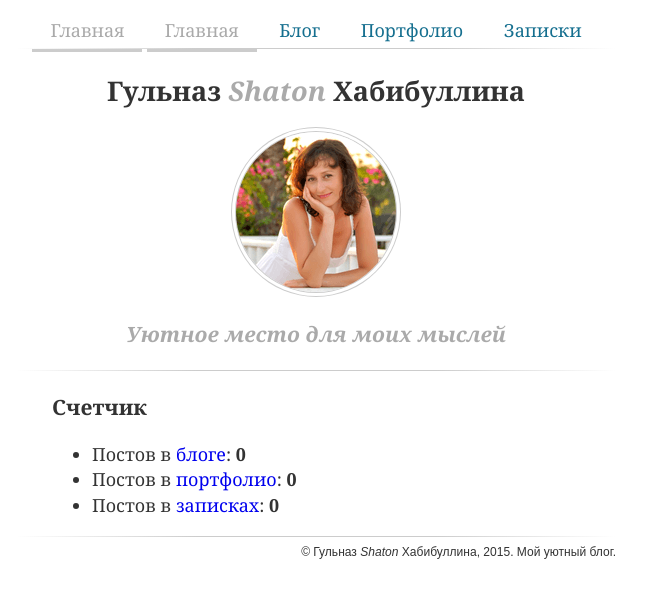
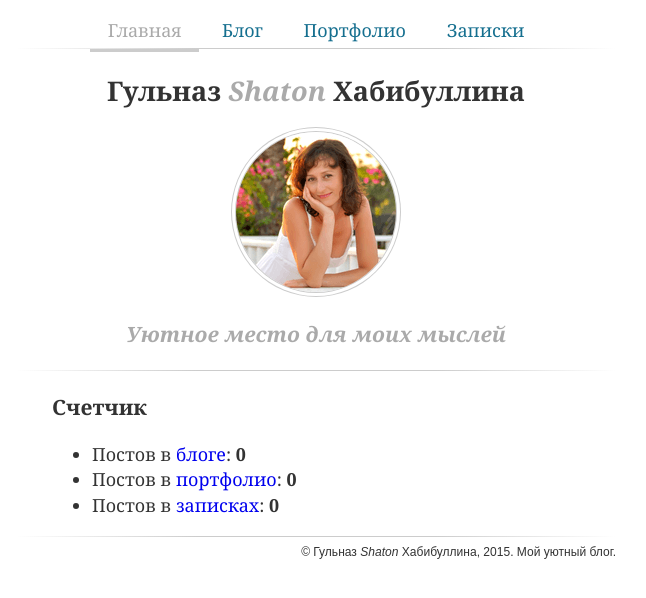
Before and after one commit to GulnazShaton/GulnazShaton.github.io, a Jekyll site: the page built from index.md, in a window 1280 px wide. Shown: the top 598 px of the page, without its empty margins (324-970 px from the left). Built offline with Jekyll 4.4.1, drawn with Linux system fonts in a browser that asks for light colours.

Commit message:
Update top-nav.html

```diff
--- a/_includes/top-nav.html
+++ b/_includes/top-nav.html
@@ -5,15 +5,6 @@
 			class="active"
 		{%else%}
 			href="/"
-		{%endif%}>Главная</a>
-
-	<a
-		{%if page.url == "/"%}
-			class="active"
-		{%elsif page.url contains "/blog/"%}
-			class="active" href="/blog"
-		{%else%}
-			href="/blog"
 		{%endif%}>Главная</a>
 
 	<a
```
